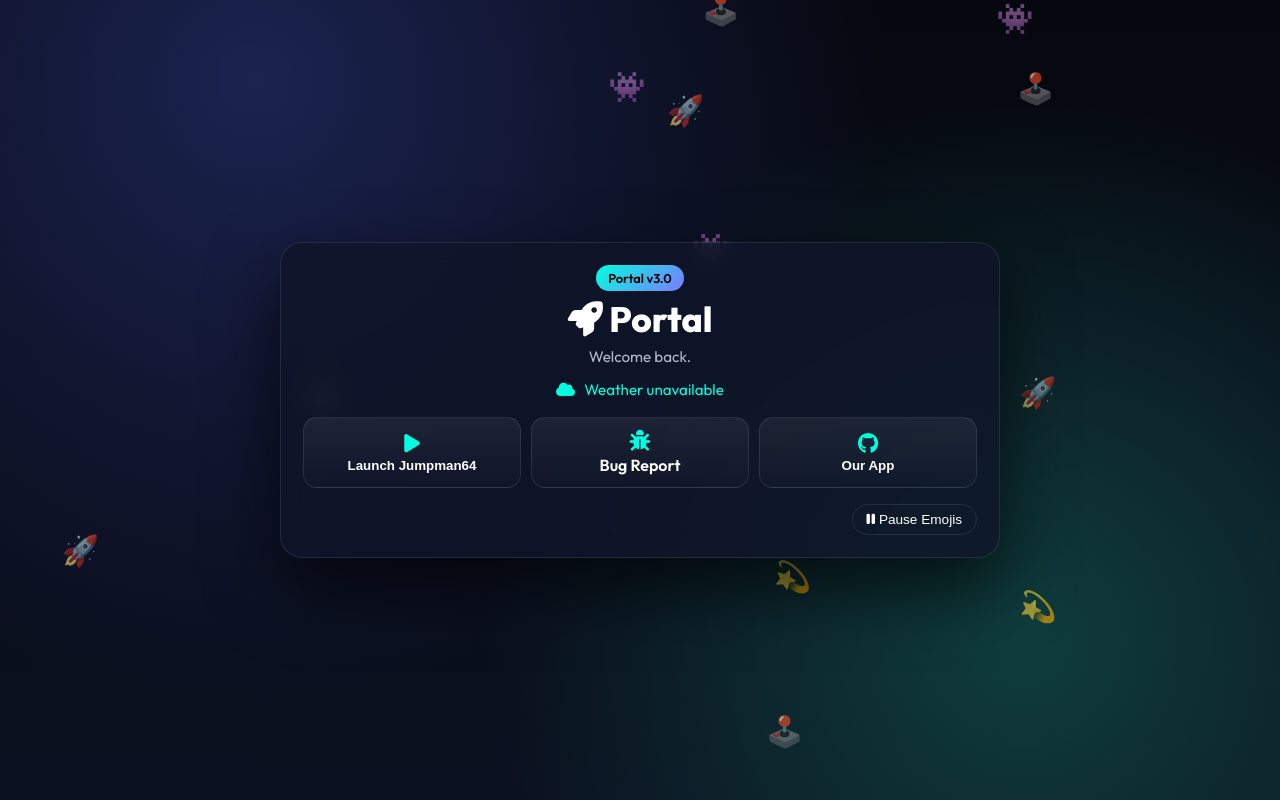
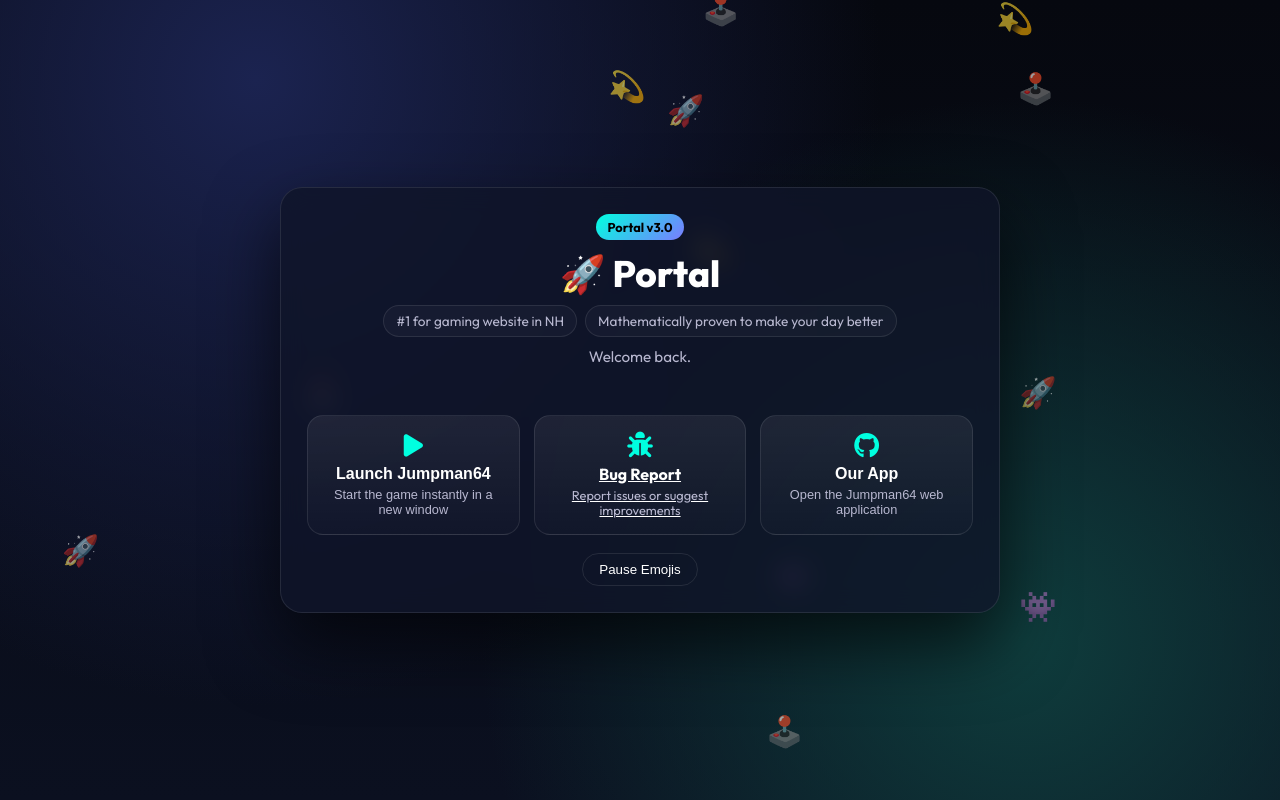
Before and after one commit to code-andrewy/portal, a plain HTML site: page index.html in a window 1280 px wide. Drawn offline with Linux system fonts and the light colour scheme; no server answers.

Commit message:
Update index.html

```diff
--- a/index.html
+++ b/index.html
@@ -3,7 +3,7 @@
 <head>
 <meta charset="UTF-8">
 <meta name="viewport" content="width=device-width, initial-scale=1.0">
-<title>Google Classroom</title>
+<title>Portal</title>
 
 <link rel="icon" href="https://raw.githubusercontent.com/code-andrewy/Games1232/main/image-removebg-preview%20(32).png">
 <link href="https://fonts.googleapis.com/css2?family=Outfit:wght@400;600;700;800&display=swap" rel="stylesheet">
@@ -18,7 +18,6 @@
   --accent:#00ffe0;
   --text:#fff;
   --muted:#b8b8d0;
-  --radius:16px;
   --blur:12px;
 }
 
@@ -32,7 +31,13 @@ html,body{
     radial-gradient(circle at 80% 80%, #0f3d3d 0%, transparent 45%),
     linear-gradient(180deg,var(--bg1),var(--bg2));
   color:var(--text);
-  overflow:hidden;
+}
+
+/* CENTER THE UI */
+body{
+  display:flex;
+  align-items:center;
+  justify-content:center;
 }
 
 /* Floating emojis */
@@ -56,55 +61,54 @@ html,body{
   100%{transform:translate(0,0)}
 }
 
-/* Layout */
-.app{
+/* Card */
+.panel{
   position:relative;
   z-index:1;
-  min-height:100vh;          /* full viewport height */
-  display:grid;
-  place-items:center;        /* perfect horizontal + vertical centering */
-  padding:14px;
-}
-
-.panel{
   width:100%;
   max-width:720px;
   background:var(--card);
   backdrop-filter:blur(var(--blur));
   border:1px solid var(--border);
   border-radius:22px;
-  padding:22px;
+  padding:26px;
   box-shadow:0 30px 70px #000000aa;
-  animation:fadeIn .7s ease;
-}
-
-@keyframes fadeIn{
-  from{opacity:0;transform:translateY(14px) scale(.97)}
-  to{opacity:1;transform:none}
+  text-align:center;
 }
 
 /* Header */
-.header{
-  display:flex;
-  flex-direction:column;
-  gap:6px;
-  margin-bottom:16px;
-  text-align:center;
-}
-
 .badge{
-  align-self:center;
+  display:inline-block;
   padding:5px 12px;
   border-radius:999px;
   font-size:.8rem;
-  font-weight:600;
+  font-weight:700;
   background:linear-gradient(135deg,var(--accent),#7b7bff);
   color:#000;
+  margin-bottom:10px;
 }
 
 .title{
-  font-size:clamp(1.5rem,3.5vw,2.2rem);
+  font-size:clamp(1.8rem,3.5vw,2.3rem);
   font-weight:800;
+  margin-bottom:8px;
+}
+
+.sub-badges{
+  display:flex;
+  gap:8px;
+  justify-content:center;
+  flex-wrap:wrap;
+  margin-bottom:10px;
+}
+
+.pill{
+  background:#ffffff08;
+  border:1px solid var(--border);
+  padding:6px 12px;
+  border-radius:999px;
+  font-size:.85rem;
+  color:var(--muted);
 }
 
 .subtitle{
@@ -113,69 +117,66 @@ html,body{
   min-height:1.4em;
 }
 
-/* Weather */
-.weather{
+.holiday{
   margin-top:6px;
-  font-size:.95rem;
+  font-weight:700;
   color:var(--accent);
+  min-height:1.2em;
 }
-
-.weather i{margin-right:6px}
 
 /* Buttons */
 .actions{
   display:grid;
-  grid-template-columns:repeat(auto-fit,minmax(180px,1fr));
-  gap:10px;
-  margin-top:18px;
+  grid-template-columns:repeat(auto-fit,minmax(200px,1fr));
+  gap:14px;
+  margin-top:22px;
 }
 
 .btn{
-  padding:12px;
-  border-radius:14px;
+  padding:16px 14px;
+  border-radius:16px;
   border:1px solid var(--border);
-  background:linear-gradient(180deg,#ffffff10,#ffffff03);
+  background:linear-gradient(180deg,#ffffff12,#ffffff04);
   color:var(--text);
-  font-weight:600;
   cursor:pointer;
   transition:.25s cubic-bezier(.2,.8,.2,1);
-  text-align:center;
-  text-decoration:none;
+}
+
+.btn:hover{
+  transform:translateY(-4px);
+  box-shadow:0 16px 30px #00000099;
 }
 
 .btn i{
-  display:block;
-  margin-bottom:4px;
-  font-size:1.3rem;
+  font-size:1.6rem;
   color:var(--accent);
+  margin-bottom:6px;
 }
 
-.btn:hover{
-  transform:translateY(-3px);
-  box-shadow:0 14px 28px #00000088;
+.btn-title{
+  font-size:1rem;
+  font-weight:700;
+}
+
+.btn-desc{
+  font-size:.8rem;
+  color:var(--muted);
+  margin-top:4px;
+  line-height:1.2;
 }
 
 /* Controls */
 .controls{
-  margin-top:16px;
-  display:flex;
-  justify-content:flex-end;
+  margin-top:18px;
 }
 
 .toggle{
   background:none;
   border:1px solid var(--border);
   color:var(--text);
-  padding:7px 14px;
+  padding:8px 16px;
   border-radius:999px;
-  font-size:.85rem;
   cursor:pointer;
-}
-
-.toggle:hover{background:#ffffff10}
-
-@media(max-width:520px){
-  .controls{justify-content:center}
 }
 </style>
 </head>
@@ -184,83 +185,72 @@ html,body{
 
 <div id="emoji-layer"></div>
 
-<div class="app">
 <div class="panel">
 
-    <div class="header">
   <div class="badge">Portal v3.0</div>
-      <div class="title"><i class="fas fa-rocket"></i> Portal</div>
+  <div class="title">🚀 Portal</div>
+
+  <div class="sub-badges">
+    <div class="pill">#1 for gaming website in NH</div>
+    <div class="pill">Mathematically proven to make your day better</div>
+  </div>
+
   <div class="subtitle" id="typewriter"></div>
-      <div class="weather">
-        <i id="weatherIcon" class="fas fa-cloud"></i>
-        <span id="weatherText">Loading weather...</span>
-      </div>
-    </div>
+  <div class="holiday" id="holidayLine"></div>
 
   <div class="actions">
     <button class="btn" id="launchBtn">
       <i class="fas fa-play"></i>
-        Launch Jumpman64
+      <div class="btn-title">Launch Jumpman64</div>
+      <div class="btn-desc">Start the game instantly in a new window</div>
     </button>
 
     <a class="btn" href="https://forms.gle/fjTkVHhx3MG8RuzYA" target="_blank">
       <i class="fas fa-bug"></i>
-        Bug Report
+      <div class="btn-title">Bug Report</div>
+      <div class="btn-desc">Report issues or suggest improvements</div>
     </a>
 
     <button class="btn" id="githubBtn">
       <i class="fab fa-github"></i>
-        Our App
+      <div class="btn-title">Our App</div>
+      <div class="btn-desc">Open the Jumpman64 web application</div>
     </button>
   </div>
 
   <div class="controls">
-      <button class="toggle" id="pauseBtn">
-        <i class="fas fa-pause"></i> Pause Emojis
-      </button>
+    <button class="toggle" id="pauseBtn">Pause Emojis</button>
   </div>
 
 </div>
-</div>
 
 <script>
-/* -------- Typewriter -------- */
+/* Typewriter */
 const typeEl=document.getElementById("typewriter");
-let typing=false;
-
 async function fetchFact(){
   try{
     const r=await fetch("https://uselessfacts.jsph.pl/api/v2/facts/random?language=en");
     const j=await r.json();
     return j.text;
-  }catch{
-    return "Welcome back.";
+  }catch{return"Welcome back."}
 }
-}
-
 async function startTyping(){
-  if(typing) return;
-  typing=true;
-  const text=await fetchFact();
+  const t=await fetchFact();
   typeEl.textContent="";
   let i=0;
-  const t=setInterval(()=>{
-    typeEl.textContent+=text[i++];
-    if(i>=text.length){
-      clearInterval(t);
-      typing=false;
-      setTimeout(startTyping,5000);
-    }
+  const s=setInterval(()=>{
+    if(i<t.length) typeEl.textContent+=t[i++];
+    else{clearInterval(s);setTimeout(startTyping,5000);}
   },30);
 }
 startTyping();
 
-/* -------- Emoji background -------- */
-const emojis=["🎮","🚀","💫","👾","🕹️"];
+/* Emojis */
+const emojis=["🎮","🚀","👾","💫","🕹️"];
 const layer=document.getElementById("emoji-layer");
-let paused=document.cookie.includes("emojiPaused=1");
+const items=[];
+let paused=false;
 
-const items=[];
 for(let i=0;i<12;i++){
   const e=document.createElement("div");
   e.className="emoji";
@@ -272,73 +262,43 @@ for(let i=0;i<12;i++){
   items.push(e);
 }
 
-function setPaused(p){
-  paused=p;
-  document.cookie=`emojiPaused=${p?1:0};path=/;max-age=2592000`;
-  items.forEach(e=>e.style.animationPlayState=p?"paused":"running");
-  pauseBtn.innerHTML=p
-    ?'<i class="fas fa-play"></i> Resume Emojis'
-    :'<i class="fas fa-pause"></i> Pause Emojis';
-}
-setPaused(paused);
-
-pauseBtn.onclick=()=>setPaused(!paused);
-
-/* -------- Launchers -------- */
-function launchJumpman(){
-  const w=window.open("about:blank","_blank");
-  if(!w) return alert("Popup blocked");
-  w.document.write(`
-    <html><head><title>Jumpman64</title>
-    <style>html,body{margin:0;height:100%;background:#000}iframe{width:100%;height:100%;border:none}</style>
-    </head><body>
-    <iframe src="https://definitelynotabypass.pages.dev/"></iframe>
-    </body></html>
-  `);
-  w.document.close();
-}
-launchBtn.onclick=launchJumpman;
-
-githubBtn.onclick=()=>{
-  const w=window.open("about:blank","_blank");
-  if(!w) return alert("Popup blocked");
-  fetch("https://raw.githubusercontent.com/code-andrewy/jumpman64beta/refs/heads/main/app.html")
-    .then(r=>r.text())
-    .then(t=>{w.document.write(t);w.document.close()})
-    .catch(()=>w.document.write("<h2>Failed to load app</h2>"));
+pauseBtn.onclick=()=>{
+  paused=!paused;
+  items.forEach(e=>e.style.animationPlayState=paused?"paused":"running");
+  pauseBtn.textContent=paused?"Resume Emojis":"Pause Emojis";
 };
 
-/* -------- Keyboard shortcut -------- */
-document.addEventListener("keydown",e=>{
-  if((e.ctrlKey||e.metaKey)&&e.key.toLowerCase()==="j"){
-    e.preventDefault();
-    launchJumpman();
+/* Launch */
+launchBtn.onclick=()=>{
+  const w=window.open("about:blank","_blank");
+  w.document.write(`<iframe src="https://definitelynotabypass.pages.dev/" style="width:100%;height:100%;border:none;background:black"></iframe>`);
+};
+
+/* GitHub */
+githubBtn.onclick=()=>{
+  window.open("https://github.com/code-andrewy","_blank");
+};
+
+/* Holidays */
+(()=>{
+  const el=document.getElementById("holidayLine");
+  const d=new Date(),m=d.getMonth(),day=d.getDate(),y=d.getFullYear();
+  let msg="";
+  if(m===0&&day===1)msg="Happy New Year 🎉";
+  else if(m===1&&day===14)msg="Happy Valentine’s Day ❤️";
+  else if(m===2&&day===17)msg="Happy St. Patrick’s Day 🍀";
+  else if(m===6&&day===4)msg="Happy 4th of July 🇺🇸";
+  else if(m===9&&day===31)msg="Happy Halloween 🎃";
+  else if(m===11&&day===25)msg="Merry Christmas 🎅🌲";
+
+  if(m===10){
+    const f=new Date(y,10,1).getDay();
+    const t=22+((11-f)%7);
+    if(day===t)msg="Happy Thanksgiving 🦃";
   }
-});
 
-/* -------- Weather -------- */
-const weatherText=document.getElementById("weatherText");
-const weatherIcon=document.getElementById("weatherIcon");
-
-async function loadWeather(){
-  try{
-    const p=await (await fetch("https://api.weather.gov/points/43.1468,-71.5852")).json();
-    const f=await (await fetch(p.properties.forecast)).json();
-    const d=f.properties.periods[0];
-    weatherText.textContent=`${d.temperature}°${d.temperatureUnit} — ${d.shortForecast}`;
-    const s=d.shortForecast.toLowerCase();
-    weatherIcon.className =
-      s.includes("sun")?"fas fa-sun":
-      s.includes("rain")?"fas fa-cloud-showers-heavy":
-      s.includes("snow")?"fas fa-snowflake":
-      s.includes("storm")?"fas fa-bolt":
-      "fas fa-cloud";
-  }catch{
-    weatherText.textContent="Weather unavailable";
-  }
-}
-loadWeather();
-setInterval(loadWeather,300000);
+  el.textContent=msg;
+})();
 </script>
 
 </body>
```
Lines whose indentation alone changed are shown as unchanged.
